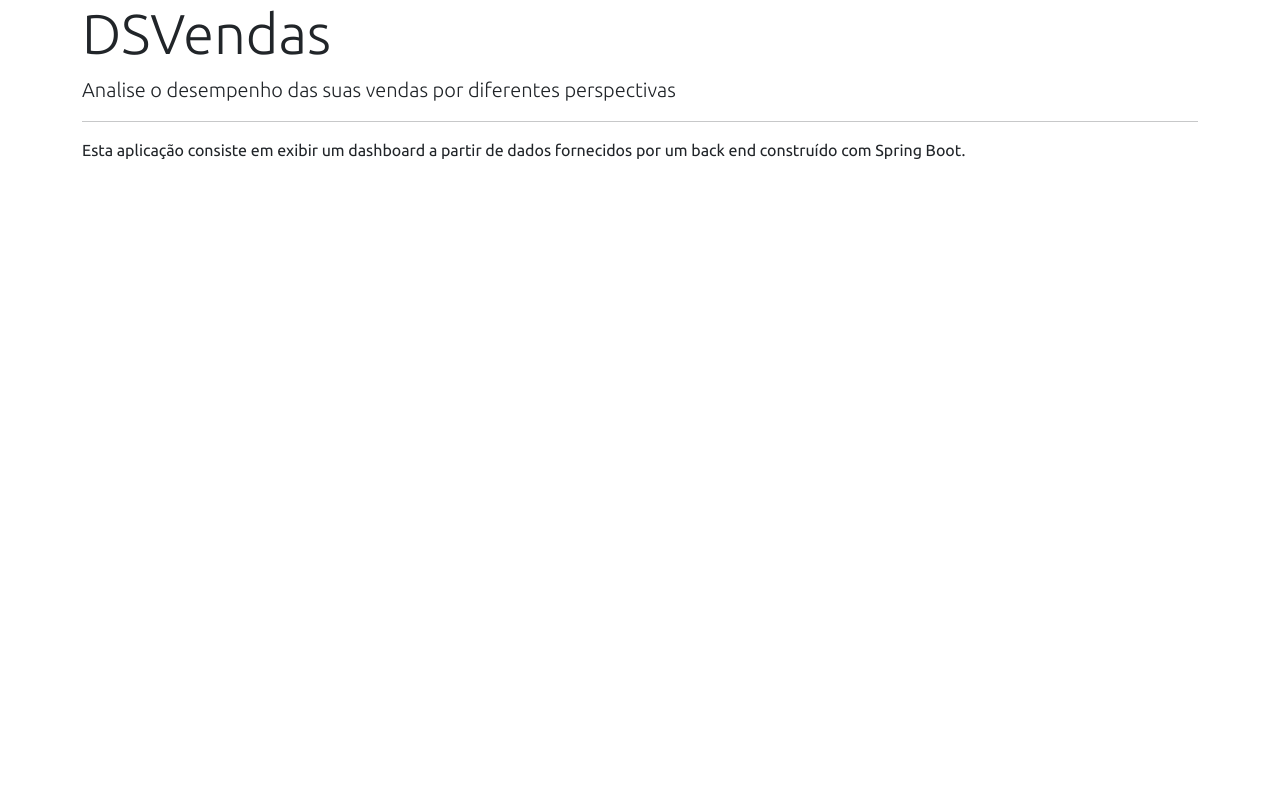
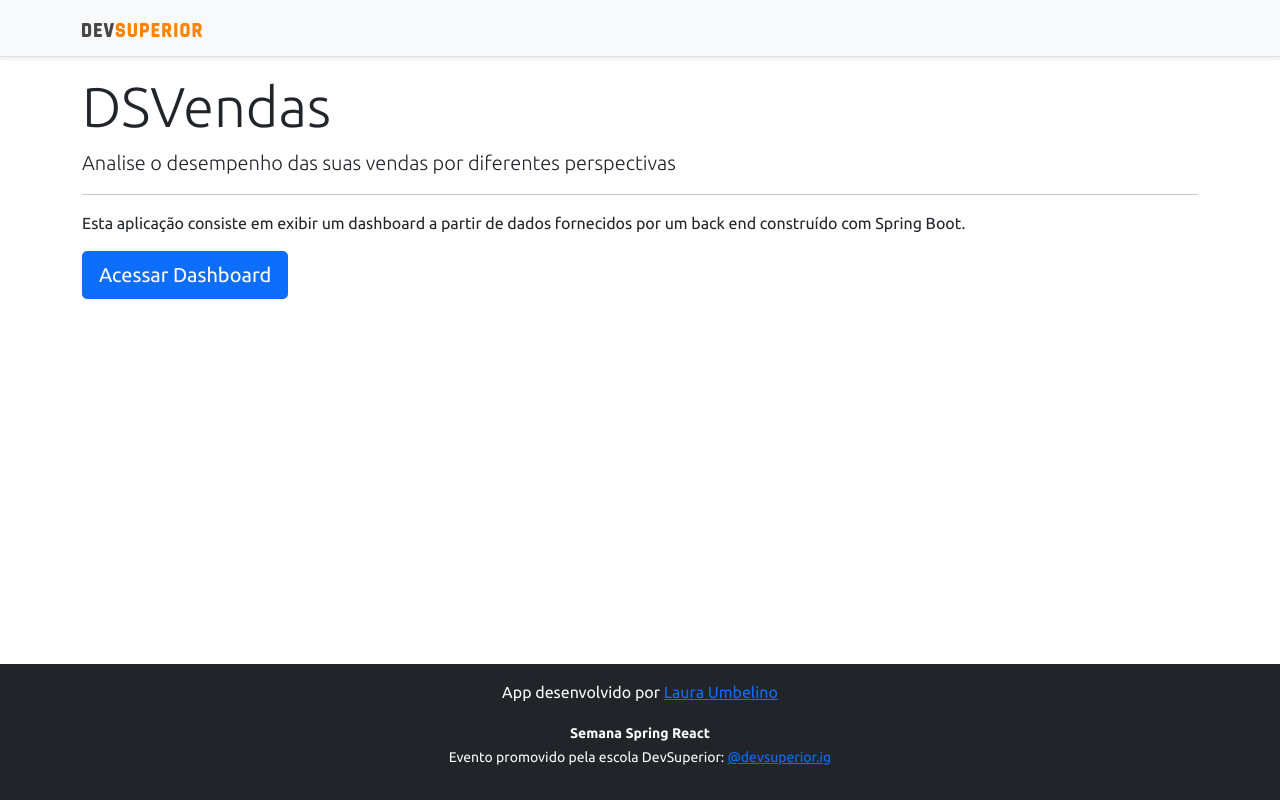
Before and after one commit to Lauraumbelino22/project-sds3, a React (Create React App) app in the folder frontend/: page / in a window 1280 px wide. Built offline with nearby package versions, Linux system fonts and the light colour scheme.

Commit message:
home, navigation

```diff
--- a/frontend/src/components/NavBar/index.tsx
+++ b/frontend/src/components/NavBar/index.tsx
@@ -1,10 +1,13 @@
 import ImgDsDark from 'assets/img/ds-dark.svg';
+import { Link } from 'react-router-dom';
 const NavBar = () => {
     return (
         <div className="d-flex flex-column flex-md-row align-items-center p-3 px-md-4 mb-3 bg-light border-bottom shadow-sm">
   <div className="container">
     <nav className="my-2 my-md-0 mr-md-3">
+      <Link to="/">
       <img src={ImgDsDark} alt="DevSuperior" width="120" />
+      </Link>
     </nav>
   </div>
 </div>
--- a/frontend/src/pages/Home/index.tsx
+++ b/frontend/src/pages/Home/index.tsx
@@ -1,15 +1,24 @@
+import Footer from "components/Footer";
+import NavBar from "components/NavBar";
+import { Link } from "react-router-dom";
+
 const Home = () => {
     return (
+        <>
+            <NavBar />
             <div className="container">
                 <div className="jumbotron">
                     <h1 className="display-4">DSVendas</h1>
                     <p className="lead">Analise o desempenho das suas vendas por diferentes perspectivas</p>
-            <hr/>
+                    <hr />
                     <p>Esta aplicação consiste em exibir um dashboard a partir de dados fornecidos por um back end construído com Spring Boot.</p>
+                    <Link className="btn btn-primary btn-lg" to="/dashboard">
+                        Acessar Dashboard
+                    </Link>
                 </div>
             </div>
-
-
+            <Footer />
+        </>
     );
 }
 
```
Lines whose indentation alone changed are shown as unchanged.
